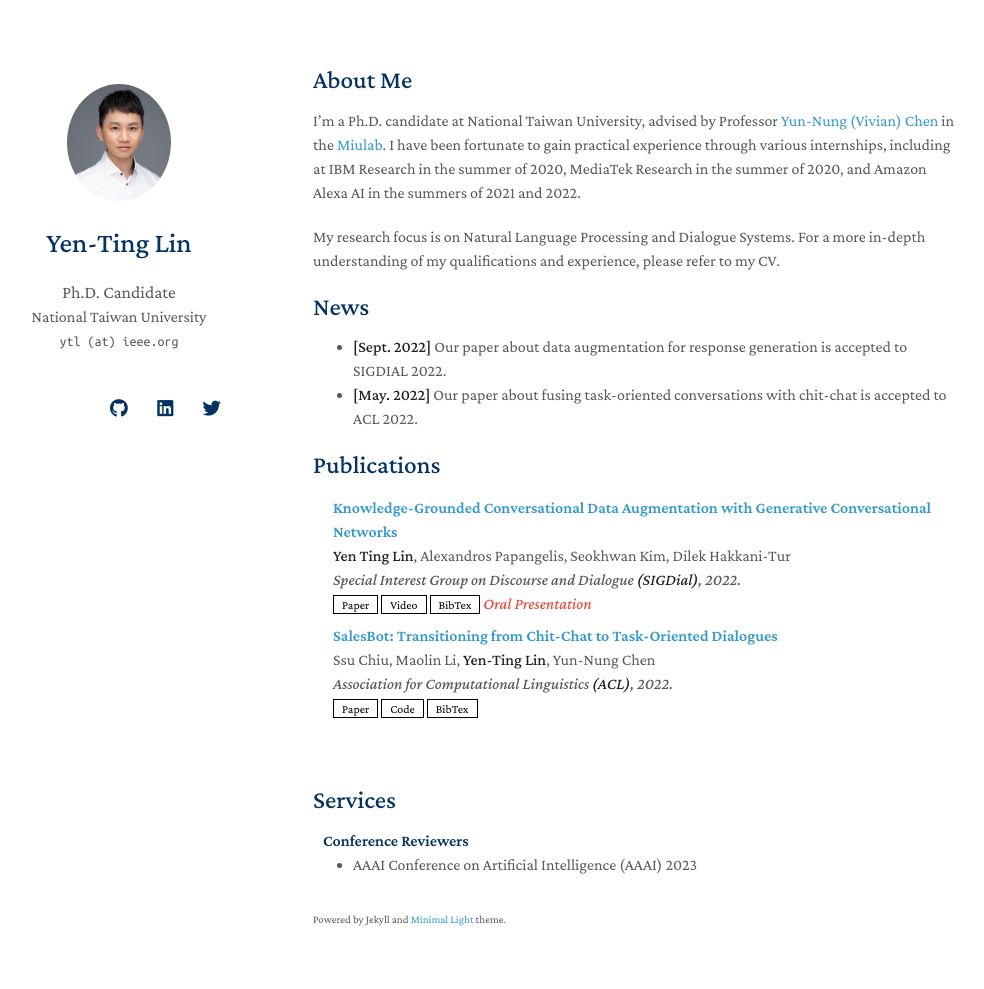
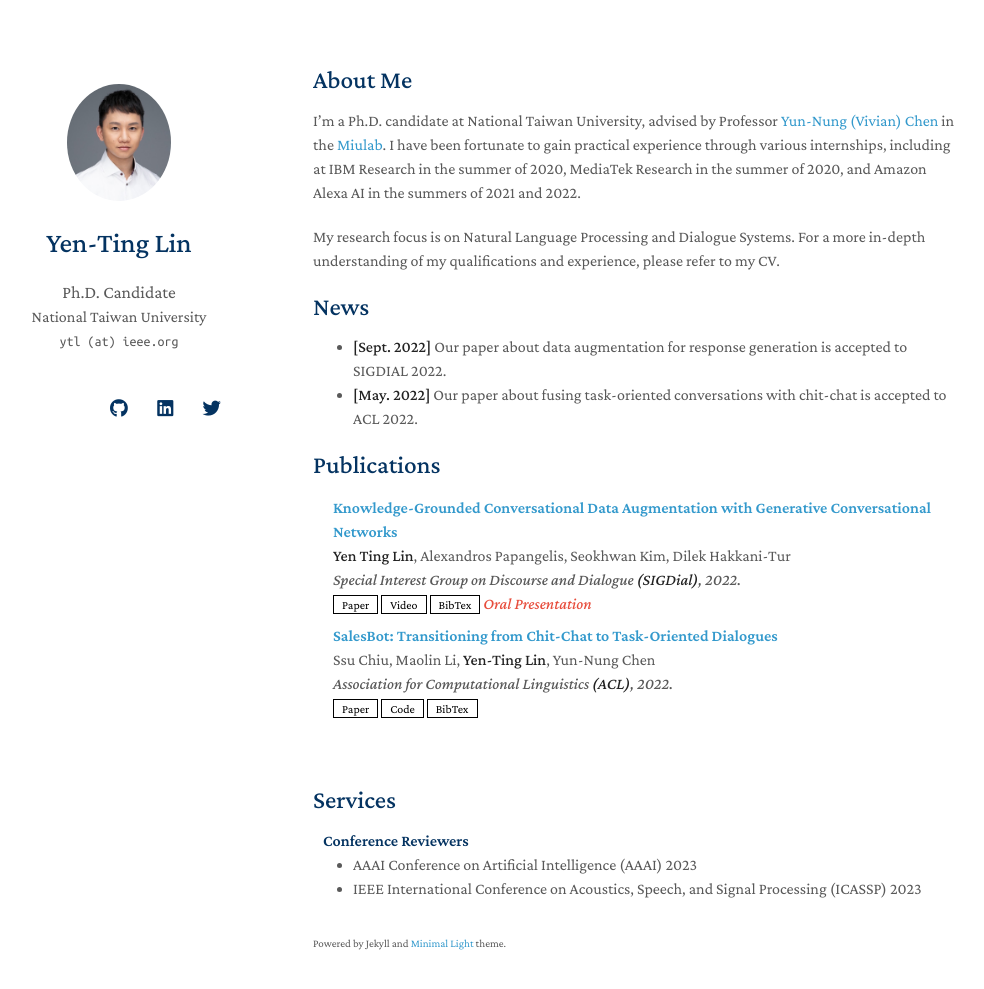
Before and after one commit to adamlin120/adamlin120.github.io, a Jekyll site: the page built from index.md, in a window 1280 px wide and 1024 px high. Shown: the top 989 px of the window, without its empty margins (157-1141 px from the left). Built offline with Jekyll 4.4.1, drawn with Linux system fonts in a browser that asks for light colours; nearby versions of some CDN libraries; a style sheet for code colours, icons or effects is not loaded; our own code applies the rules of GitHub Pages for plain Markdown files.

Commit message:
Add review - ICASSP 2023

```diff
--- a/_includes/services.md
+++ b/_includes/services.md
@@ -4,6 +4,7 @@
 
 <ul style="margin:0 0 5px;">
   <li><a href="https://aaai.org/Conferences/AAAI-23/"><autocolor>AAAI Conference on Artificial Intelligence (AAAI) 2023</autocolor></a></li>
+  <li><a href="https://2023.ieeeicassp.org"><autocolor>IEEE International Conference on Acoustics, Speech, and Signal Processing (ICASSP) 2023</autocolor></a></li>
 </ul>
 
 [//]: # (<h4 style="margin:0 10px 0;">Journal Reviewers</h4>)
```
